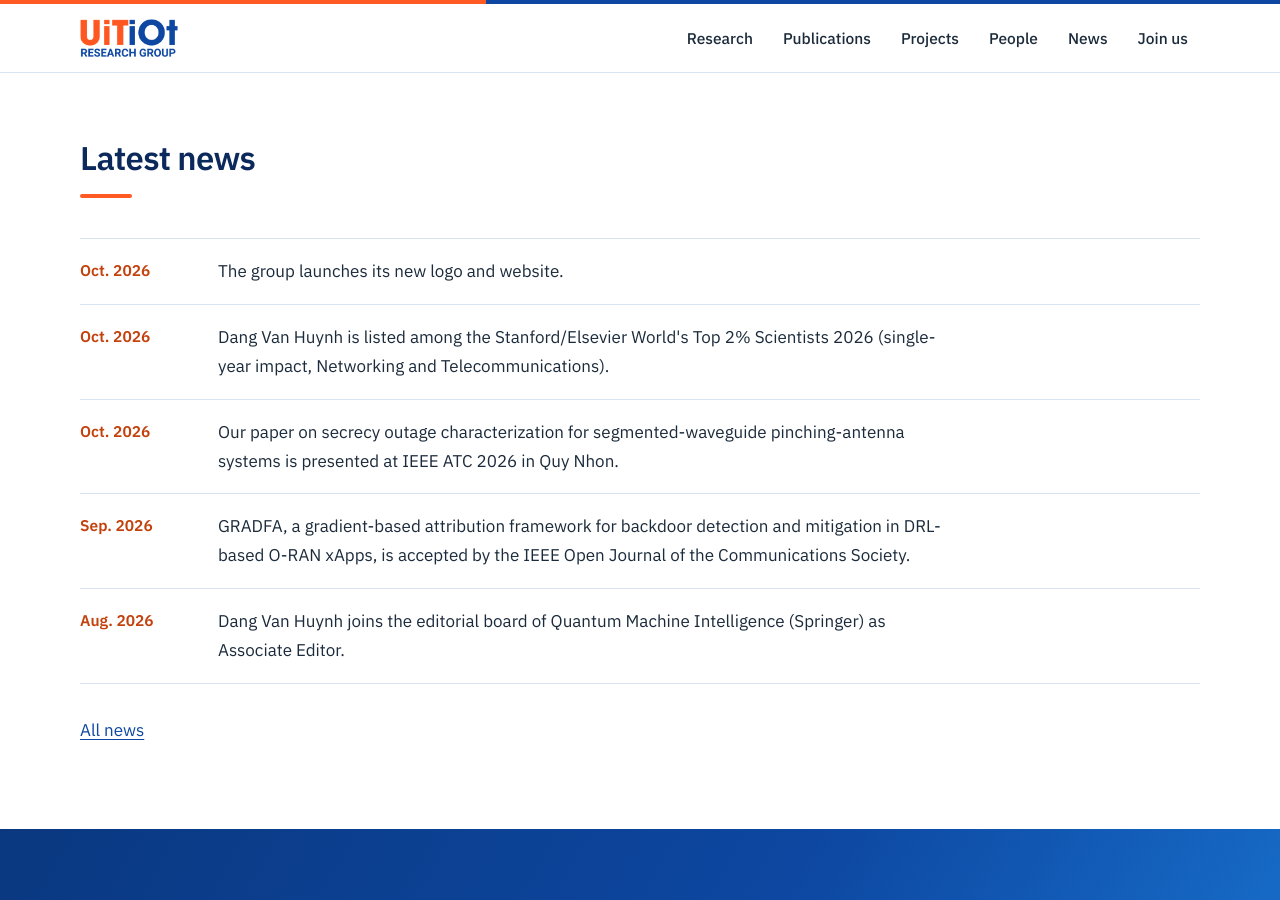
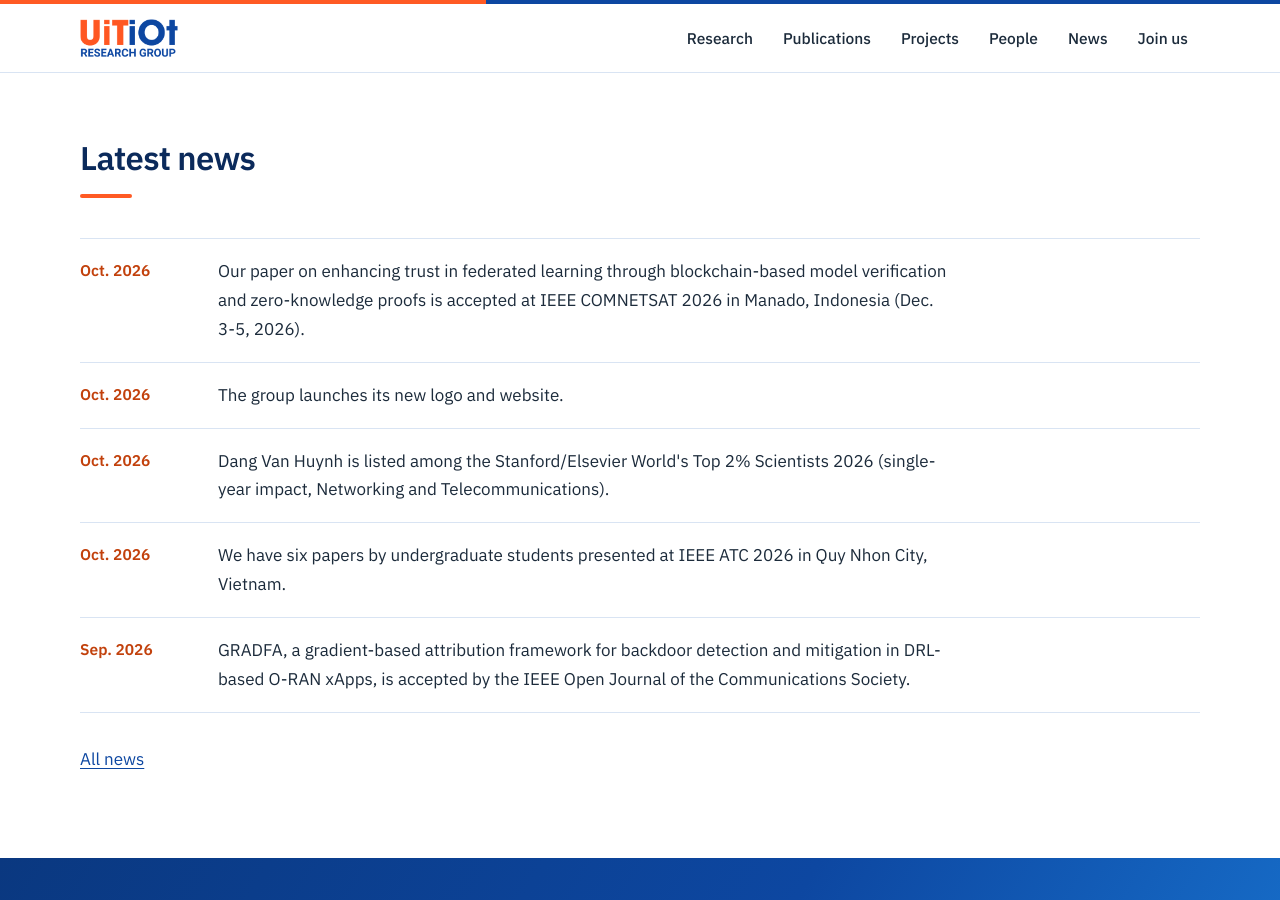
Before and after one commit to vdanghuynh/uitiot, a Jekyll site: the page built from index.html, in a window 1280 px wide and 900 px high, scrolled down 4618 px. Built offline with Jekyll 4.4.1, drawn with Linux system fonts in a browser that asks for light colours; some of the changed text lies outside the part shown.

Commit message:
News and publications: ATC 2026 and COMNETSAT 2026 updates

```diff
--- a/_data/news.yml
+++ b/_data/news.yml
@@ -1,10 +1,12 @@
 # Newest first. `date` is shown as written. Add `url:` to link an item.
+- date: Oct. 2026
+  text: Our paper on enhancing trust in federated learning through blockchain-based model verification and zero-knowledge proofs is accepted at IEEE COMNETSAT 2026 in Manado, Indonesia (Dec. 3-5, 2026).
 - date: Oct. 2026
   text: The group launches its new logo and website.
 - date: Oct. 2026
   text: Dang Van Huynh is listed among the Stanford/Elsevier World's Top 2% Scientists 2026 (single-year impact, Networking and Telecommunications).
 - date: Oct. 2026
-  text: Our paper on secrecy outage characterization for segmented-waveguide pinching-antenna systems is presented at IEEE ATC 2026 in Quy Nhon.
+  text: We have six papers by undergraduate students presented at IEEE ATC 2026 in Quy Nhon City, Vietnam.
 - date: Sep. 2026
   text: GRADFA, a gradient-based attribution framework for backdoor detection and mitigation in DRL-based O-RAN xApps, is accepted by the IEEE Open Journal of the Communications Society.
 - date: Aug. 2026
--- a/_data/publications.yml
+++ b/_data/publications.yml
@@ -308,6 +308,15 @@
   pillars: [wireless]
 
 # ------------------------------------------------------------- Conferences
+- type: conference
+  year: 2026
+  date: Dec. 3-5, 2026
+  status: Accepted
+  authors: K. Dao-Anh, N. Tran-Bui-Nhat, T. Nguyen-Khanh, D. Tran-Thi, and Q. Le-Trung
+  title: "Enhancing Trust in Federated Learning Through Blockchain-Based Model Verification and Zero-Knowledge Proofs"
+  venue: IEEE COMNETSAT 2026, Manado, Indonesia
+  pillars: [qsec, edge]
+
 - type: conference
   year: 2026
   date: Nov. 22-26, 2026
```
